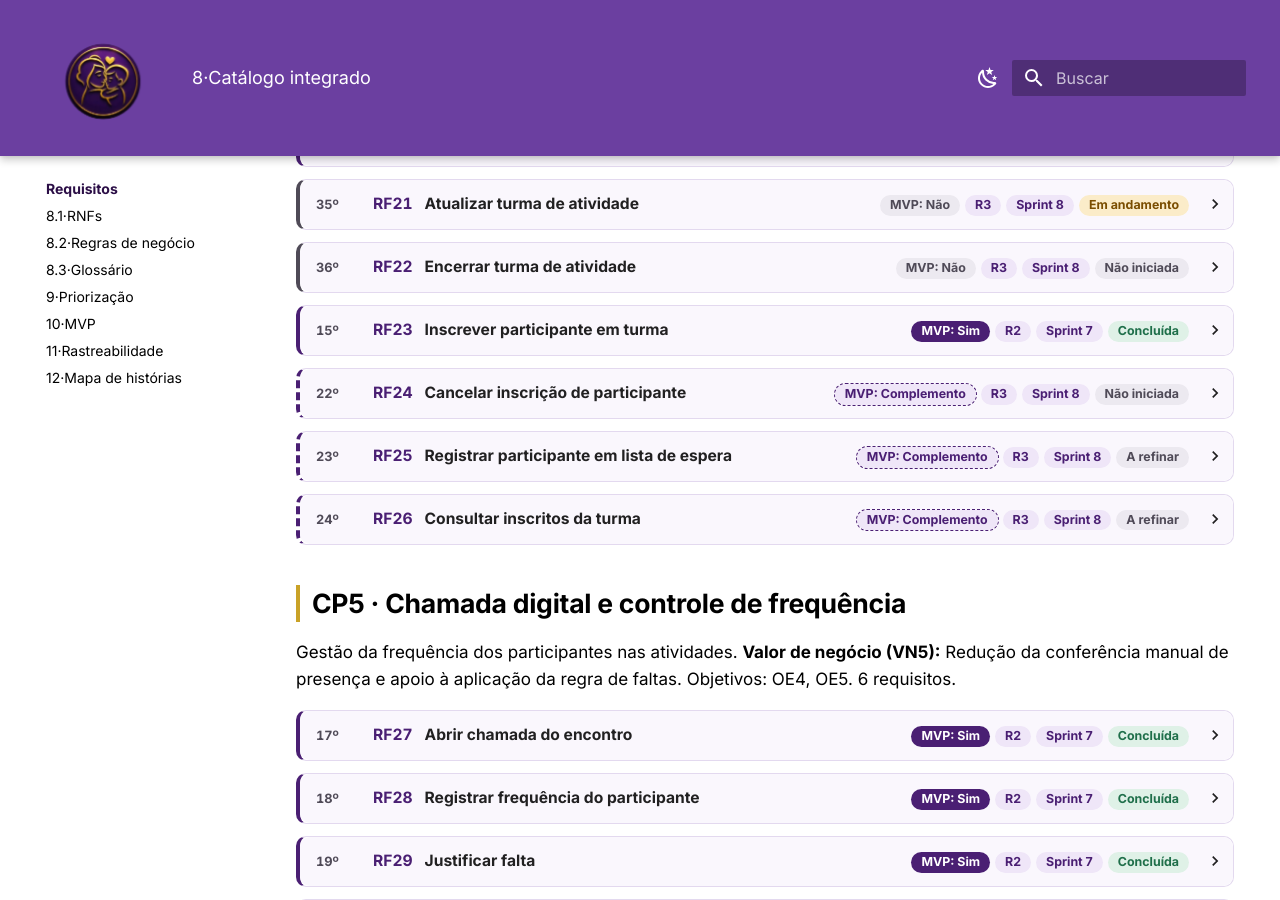
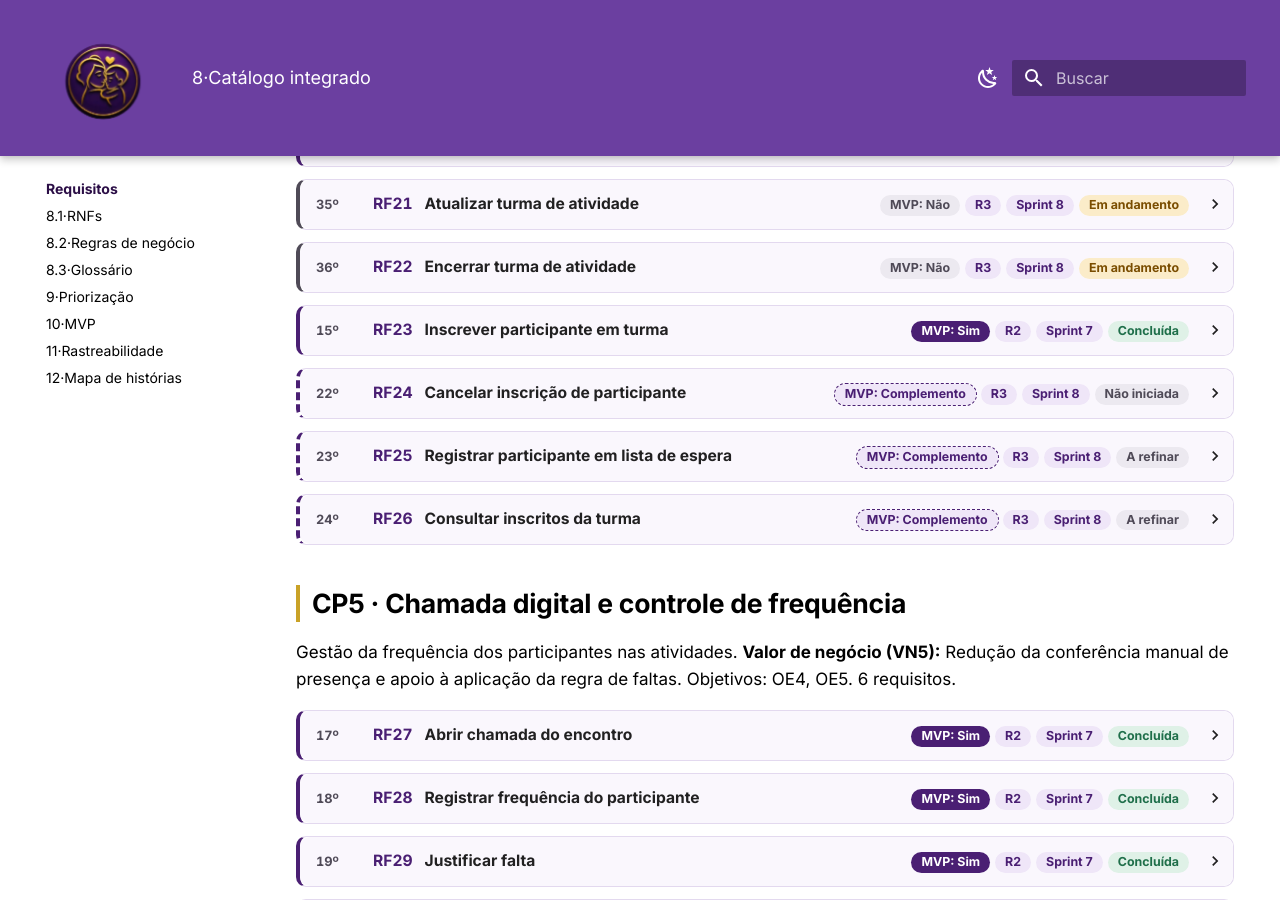
Before and after one commit to mdsreq-fga-unb/REQ-2026.2-T01-MaesGuerreiras, an MkDocs documentation site: the page built from docs/08-requisitos/index.md, in a window 1280 px wide and 900 px high, scrolled down 2986 px. Built offline with MkDocs 1.6.1 and Material for MkDocs 9.7.7, drawn with Linux system fonts in a browser that asks for light colours.

Commit message:
Atualiza a situação dos requisitos a partir das issues

```diff
--- a/docs/08-requisitos/index.md
+++ b/docs/08-requisitos/index.md
@@ -436,8 +436,8 @@ Gestão das inscrições e dos atendimentos nas atividades. **Valor de negócio
 
 </details>
 
-<details class="ficha" id="rf22" data-cp="cp4" data-release="r3" data-sprint="8" data-mvp="nao" data-situacao="nao-iniciada" data-valor="2" data-esforco="1" data-ordem="36" data-perfis="coordenacao" markdown="1">
-<summary><span class="ficha__ordem" title="Posição na ordem do backlog">36º</span> <span class="ficha__id">RF22</span> <span class="ficha__nome">Encerrar turma de atividade</span> <span class="ficha__chips"><span class="chip chip--mvp-nao">MVP: Não</span> <span class="chip">R3</span> <span class="chip">Sprint 8</span> <span class="chip chip--sit-nao-iniciada">Não iniciada</span></span></summary>
+<details class="ficha" id="rf22" data-cp="cp4" data-release="r3" data-sprint="8" data-mvp="nao" data-situacao="em-andamento" data-valor="2" data-esforco="1" data-ordem="36" data-perfis="coordenacao" markdown="1">
+<summary><span class="ficha__ordem" title="Posição na ordem do backlog">36º</span> <span class="ficha__id">RF22</span> <span class="ficha__nome">Encerrar turma de atividade</span> <span class="ficha__chips"><span class="chip chip--mvp-nao">MVP: Não</span> <span class="chip">R3</span> <span class="chip">Sprint 8</span> <span class="chip chip--sit-em-andamento">Em andamento</span></span></summary>
 
 | Parte do registro | Informação |
 | :--- | :--- |
@@ -449,8 +449,8 @@ Gestão das inscrições e dos atendimentos nas atividades. **Valor de negócio
 | Critérios de aceitação | <br>**CA-RF22-01:** A Coordenação consegue encerrar uma turma cadastrada pelo RF20, registrando a data do encerramento.<br>**CA-RF22-02:** Quando o encerramento ocorre antes da data de término prevista, o motivo é registrado, conforme a RN11.<br>**CA-RF22-03:** Sem a data de encerramento, ou sem o motivo quando o encerramento for antecipado, a operação não é concluída, e o sistema indica a informação necessária.<br>**CA-RF22-04:** O encerramento e os dados registrados permanecem disponíveis no histórico da turma.<br>**CA-RF22-05:** Voluntário e Visitante não conseguem encerrar turmas, inclusive por acesso direto à operação.<br>Evidência prevista: Encerramento antecipado com e sem motivo, encerramento na data prevista, ausência de data, consulta posterior do histórico e testes de permissão.<br>**Pendente de definição:** Confirmar os efeitos do encerramento sobre novas inscrições, abertura de chamadas e inscrições existentes. Esses comportamentos ainda não estão definidos na declaração nem na RN11. |
 | Priorização | Valor **2** (fonte: avaliação da cliente por requisito, planilha de priorização v2) · Esforço **1** · Risco: Baixo · Posição **36** na ordem<br>**Valor (cliente):** Could have, critério: importância para resolver o problema central. «A turma termina naturalmente na data de término cadastrada. O encerramento antecipado (com motivo) é raro no primeiro semestre de uso.»<br>**Esforço (equipe):** esforço 2 · complexidade 1 · lacuna 1 → consolidado 1,3. Fácil de fazer: só registra a data e pede o motivo se for antes do fim.<br>**Leitura da matriz:** Avaliar oportunidade (valor 2 · esforço 1). Pode entrar como ganho rápido, se sobrar tempo. |
 | Entrega | MVP: **não**, conforme a nova matriz (planilha v2) · Release **R3** · Sprint **8** · Iceberg: Meio |
-| Situação | Não iniciada |
-| Evolução | 29/10/2026 · Nova matriz, com o valor dado pela cliente por requisito (planilha v2): valor 4 → 2; esforço 3 → 1; MVP: complemento → não. ([MUD-015](../14-historico/index.md#mud-015))<br>31/10/2026 · Releases e sprints alinhadas à nova matriz (opção 1): release R2 → R3; sprint 7 → 8. ([MUD-018](../14-historico/index.md#mud-018))<br>26/11/2026 · Incluídos critérios de aceitação para os 23 RFs previstos para a Sprint 8 e o fechamento, com evidências previstas e pendências de definição identificadas. ([MUD-057](../14-historico/index.md#mud-057)) |
+| Situação | Em andamento |
+| Evolução | 29/10/2026 · Nova matriz, com o valor dado pela cliente por requisito (planilha v2): valor 4 → 2; esforço 3 → 1; MVP: complemento → não. ([MUD-015](../14-historico/index.md#mud-015))<br>31/10/2026 · Releases e sprints alinhadas à nova matriz (opção 1): release R2 → R3; sprint 7 → 8. ([MUD-018](../14-historico/index.md#mud-018))<br>26/11/2026 · Incluídos critérios de aceitação para os 23 RFs previstos para a Sprint 8 e o fechamento, com evidências previstas e pendências de definição identificadas. ([MUD-057](../14-historico/index.md#mud-057))<br>26/11/2026 · Situação: Não iniciada → Em andamento (issue #118). ([MUD-069](../14-historico/index.md#mud-069)) |
 
 </details>
 
```
Also changed, not shown: docs/14-historico/index.md (+1 -0 lines).
